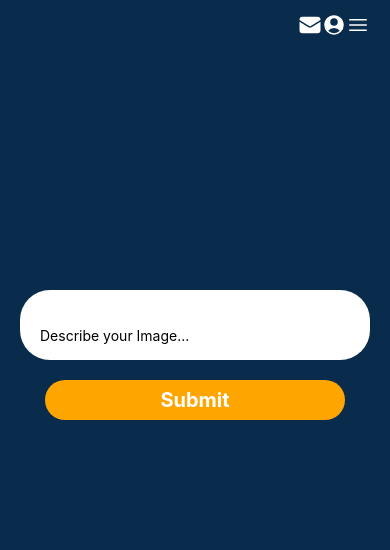
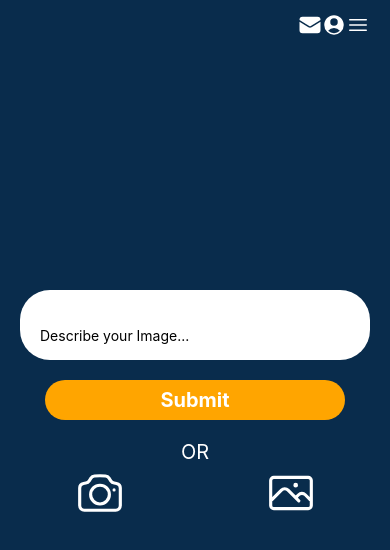
Before and after one commit to abhay-01/TranscendX_App, a React Native app: screen /UploadImage in a window 390 px wide. Shown: the top 550 px of the page. Built offline with nearby package versions, Linux system fonts and the light colour scheme; no server answers.

Commit message:
fix:camera picker

```diff
--- a/Navigation/AppNavigation.jsx
+++ b/Navigation/AppNavigation.jsx
@@ -18,7 +18,7 @@ export default function AppNavigation() {
 
   return (
     <NavigationContainer>
-      <Stack.Navigator initialRouteName= "Login">
+      <Stack.Navigator>
       <Stack.Screen
             name="HomeScreen"
             component={HomeScreen}
--- a/Screens/UploadImage.jsx
+++ b/Screens/UploadImage.jsx
@@ -10,6 +10,7 @@ import { ArrowUpOnSquareIcon } from "react-native-heroicons/outline";
 import { TextInput } from "react-native-gesture-handler";
 import axios from "axios";
 import { useNavigation } from "@react-navigation/native";
+import { ImagePickerComp } from "../components/ImagePicker";
 
 export default function UploadImage() {
   const [description, setDescription] = useState("");
@@ -26,19 +27,22 @@ export default function UploadImage() {
           prompt: description,
         }
       );
+
+      console.log("Response", response.data);
       const { caption, textSolution, url } = response.data;
       setCaption(caption);
       setTextSolution(textSolution);
       setUrl(url);
 
       // Navigate to ResultScreen passing states as route params
+
       navigation.navigate("ResultScreen", {
         caption: caption,
         textSolution: textSolution,
-        url: url,
+        url: url?url:" ",
       });
     } catch (error) {
-      console.error(error);
+      console.error("Error generating image:", error);
     }
   };
 
@@ -72,6 +76,17 @@ export default function UploadImage() {
       <TouchableOpacity style={styles.submitButton} onPress={handlePress}>
         <Text style={styles.submitText}>Submit</Text>
       </TouchableOpacity>
+
+      <Text style = {{
+        color: "white",
+        textAlign: "center",
+        marginTop: 20,
+        fontSize: 20
+      }}>
+        OR
+      </Text>
+
+      <ImagePickerComp />
     </SafeAreaView>
   );
 }
--- /dev/null
+++ b/components/ImagePicker.jsx
@@ -0,0 +1,113 @@
+import React, {useState, useEffect} from 'react';
+import {StyleSheet, Text, View, Image,TouchableOpacity} from 'react-native';
+import {CameraIcon,PhotoIcon} from "react-native-heroicons/outline";
+import {TouchableWithoutFeedback} from 'react-native-gesture-handler';
+import * as ImagePicker from 'react-native-image-picker';
+import {PermissionsAndroid} from 'react-native';
+
+export const ImagePickerComp = () => {
+  const [responseCamera, setResponseCamera] = React.useState(null);
+  const [responseGallery, setResponseGallery] = React.useState(null);
+
+  const openCameraWithPermission = async () => {
+    try {
+
+      const granted = await PermissionsAndroid.request(
+        PermissionsAndroid.PERMISSIONS.CAMERA,
+        {
+          title: 'App Camera Permission',
+          message: 'App needs access to your camera ',
+          buttonNeutral: 'Ask Me Later',
+          buttonNegative: 'Cancel',
+          buttonPositive: 'OK',
+        },
+      );
+      if (granted === PermissionsAndroid.RESULTS.GRANTED) {
+        ImagePicker.launchCamera(
+          {
+            mediaType: 'photo',
+            includeBase64: false,
+            maxHeight: 200,
+            maxWidth: 200,
+          },
+          (response) => {
+            console.log(response);
+            setResponseCamera(response);
+            setResponseGallery(null);
+          },
+        );
+      } else {
+        console.log('Camera permission denied');
+      }
+    } catch (err) {
+      console.warn(err);
+    }
+  };
+
+//   console.log("Gallery Camera",JSON.stringify(responseGallery,null,2));
+  return (
+    <View
+      style={{
+        display: 'flex',
+        flexDirection: 'row',
+        justifyContent: 'space-around',
+        margin: 4,
+      }}>
+      <TouchableOpacity onPress={() => openCameraWithPermission()}>
+        {responseCamera === null ? (
+            <CameraIcon style = {{
+                height: 50,
+                width: 50,
+                color:"white"
+            }} />
+        ) : (
+            <Image style={{
+                height: 200,
+                width: 200,
+                color: "white"
+
+            }} source={{uri: responseCamera.assets[0].uri}} />
+        )}
+      </TouchableOpacity>
+      <TouchableOpacity
+        onPress={() =>
+          ImagePicker.launchImageLibrary(
+            {
+              mediaType: 'photo',
+              includeBase64: false,
+              maxHeight: 200,
+              maxWidth: 200,
+            },
+            (response) => {
+              setResponseGallery(response);
+              setResponseCamera(null);
+            },
+          )
+        }>
+        {responseGallery === null ? (
+            <PhotoIcon style ={{
+                height: 50,
+                width: 50,
+                color: "white"
+
+            }} />
+        ) : (
+            <Image style = {{
+                height: 200,
+                width: 200,
+                color: "white"
+
+            }} source={{uri: responseGallery.assets[0].uri}} />
+            )}
+      </TouchableOpacity>
+    </View>
+  );
+};
+
+const styles = StyleSheet.create({
+  icon: {
+    height: 50,
+    width: 50,
+    color: "white"
+  },
+});
--- a/context/AuthContext.js
+++ b/context/AuthContext.js
@@ -43,7 +43,7 @@ export const AuthProvider = ({ children }) => {
             if(response.status === 200 && response.data!= null) {
             console.log("Async: ", email);
             setUserInfo(email);
-            AsyncStorage.setItem(userInfo, JSON.stringify(email));
+            AsyncStorage.setItem(userInfo.fullName, JSON.stringify(email));
             setIsLoading(false);
             console.log(userInfo);
             }else{
--- a/package.json
+++ b/package.json
@@ -23,6 +23,7 @@
     "react-native": "0.73.4",
     "react-native-gesture-handler": "~2.14.0",
     "react-native-heroicons": "^4.0.0",
+    "react-native-image-picker": "^7.1.2",
     "react-native-safe-area-context": "^4.8.2",
     "react-native-screens": "^3.29.0",
     "react-native-svg": "^14.1.0"
```
Also changed, not shown: 2 other files (tests, documents, lock files or other folders).
